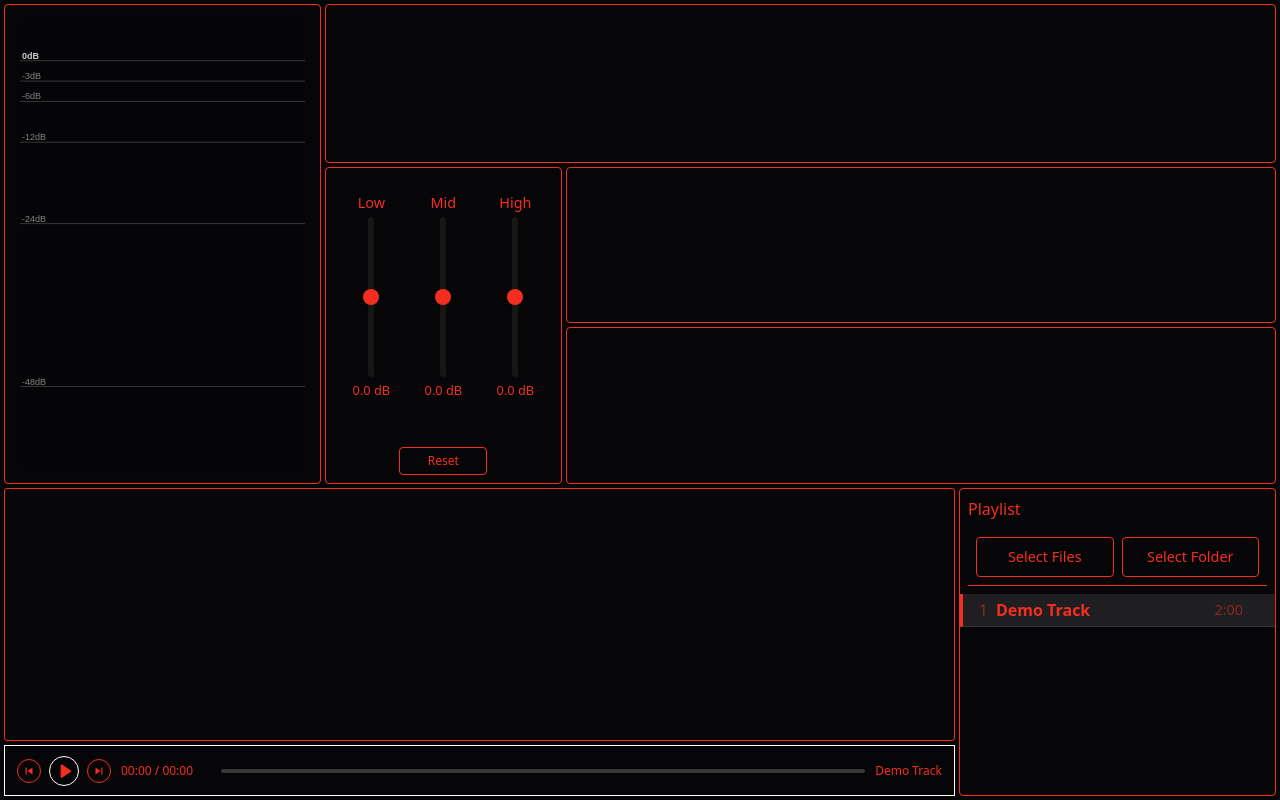
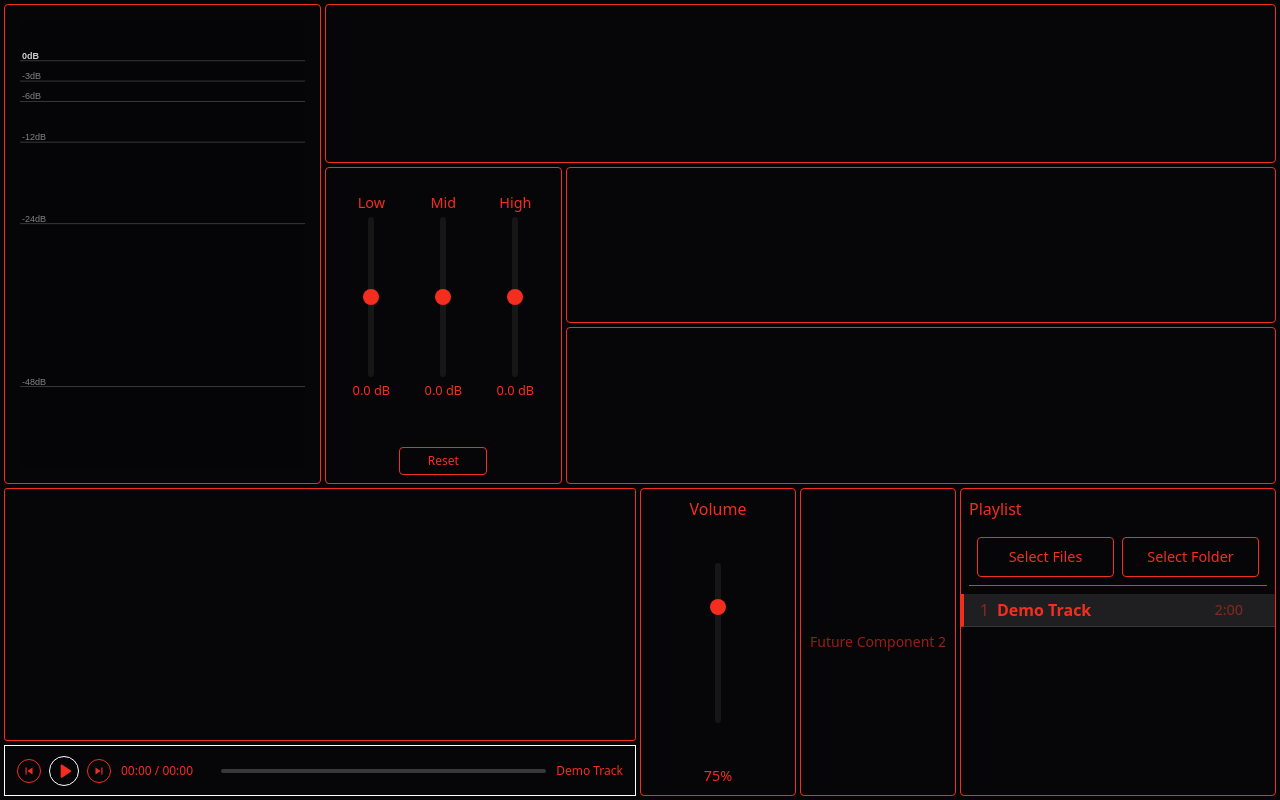
Before and after one commit to sergej-moor/klangbild, a SvelteKit app: page / in a window 1280 px wide. Built offline with nearby package versions, Linux system fonts and the light colour scheme; no server answers.

Commit message:
add: volume control

```diff
--- a/src/lib/audio/controls.ts
+++ b/src/lib/audio/controls.ts
@@ -14,6 +14,7 @@ import {
   eqMidNode,
   eqHighNode,
   eqSettings,
+  volume,
 } from './stores';
 import { getAudioContext, createAudioSource, setupEqualizer } from './core';
 import { setupAnalyzer } from './analyzer';
@@ -191,3 +192,44 @@ export function adjustEqualizer(band: 'low' | 'mid' | 'high', value: number) {
     filterNode.gain.value = gain;
   }
 }
+
+// Set volume level (0-100)
+export function setVolume(level: number) {
+  // Ensure level is within bounds
+  const normalizedLevel = Math.max(0, Math.min(100, level));
+
+  // Update the volume store
+  volume.set(normalizedLevel);
+
+  // Get the gain node and apply the volume
+  const gain = get(gainNode);
+  if (gain) {
+    // Convert percentage (0-100) to gain (0-1)
+    const gainValue = normalizedLevel / 100;
+    gain.gain.value = gainValue;
+  }
+
+  return normalizedLevel;
+}
+
+// Get current volume level
+export function getVolume() {
+  return get(volume);
+}
+
+// Mute audio (set volume to 0 but remember previous level)
+let previousVolume = 75;
+export function toggleMute() {
+  const currentVolume = get(volume);
+
+  if (currentVolume > 0) {
+    // If not muted, store current volume and mute
+    previousVolume = currentVolume;
+    setVolume(0);
+    return true; // now muted
+  } else {
+    // If muted, restore previous volume
+    setVolume(previousVolume);
+    return false; // now unmuted
+  }
+}
--- a/src/lib/audio/index.ts
+++ b/src/lib/audio/index.ts
@@ -8,9 +8,16 @@ export * from './utils';
 
 // Simplified API functions
 import { loadAudioFile } from './core';
-import { togglePlayPause, seekToPosition, adjustEqualizer } from './controls';
+import {
+  togglePlayPause,
+  seekToPosition,
+  adjustEqualizer,
+  setVolume,
+  getVolume,
+  toggleMute,
+} from './controls';
 import { startVisualizerUpdates } from './visualizer';
-import { isPlaying, audioBuffer, playbackPosition, eqSettings } from './stores';
+import { isPlaying, audioBuffer, playbackPosition, eqSettings, volume } from './stores';
 import { get } from 'svelte/store';
 
 /**
@@ -76,3 +83,6 @@ export function setEqualizerValues(values: { low: number; mid: number; high: num
   adjustEqualizer('mid', values.mid);
   adjustEqualizer('high', values.high);
 }
+
+// Re-export volume-related functions and stores
+export { setVolume, getVolume, toggleMute, volume };
--- a/src/lib/audio/stores.ts
+++ b/src/lib/audio/stores.ts
@@ -41,3 +41,6 @@ export const eqSettings = writable({
   mid: 0, // dB, range: -12 to 12
   high: 0, // dB, range: -12 to 12
 });
+
+// Volume (0-100)
+export const volume = writable(75);
--- /dev/null
+++ b/src/lib/components/VolumeSlider.svelte
@@ -0,0 +1,128 @@
+<script lang="ts">
+  import { theme } from '$lib/theme';
+  import { createEventDispatcher } from 'svelte';
+  import { onMount } from 'svelte';
+  import { browser } from '$app/environment';
+  import { volume, setVolume } from '$lib/audio/index';
+
+  // Event dispatcher
+  const dispatch = createEventDispatcher<{
+    change: number;
+  }>();
+
+  // Min/max values
+  const MIN_VOLUME = 0;
+  const MAX_VOLUME = 100;
+
+  // Initialize volume from store
+  let localVolume = $volume;
+
+  // Handle volume change
+  function handleVolumeChange(e) {
+    const newVolume = parseFloat(e.target.value);
+    // Update audio system volume
+    setVolume(newVolume);
+    // Dispatch event for other components
+    dispatch('change', newVolume);
+  }
+
+  // Keep local value in sync with store
+  $: localVolume = $volume;
+</script>
+
+<div class="volume-slider">
+  <h3 class="title">Volume</h3>
+
+  <div class="slider-container">
+    <input
+      type="range"
+      min={MIN_VOLUME}
+      max={MAX_VOLUME}
+      step="1"
+      value={localVolume}
+      on:input={handleVolumeChange}
+      style="--track-color: {theme.primary};"
+      class="vertical-slider"
+    />
+  </div>
+  <div class="value">{localVolume}%</div>
+</div>
+
+<style>
+  .volume-slider {
+    height: 100%;
+    display: flex;
+    flex-direction: column;
+    align-items: center;
+    justify-content: space-between;
+    padding: 0.5rem;
+  }
+
+  .title {
+    font-size: 1rem;
+    margin-bottom: 0.5rem;
+    text-align: center;
+  }
+
+  .slider-container {
+    position: relative;
+    height: 160px;
+    width: 24px;
+    display: flex;
+    justify-content: center;
+    align-items: center;
+    flex: 1;
+  }
+
+  .vertical-slider {
+    -webkit-appearance: none;
+    width: 160px;
+    height: 6px;
+    border-radius: 3px;
+    background: #33333333;
+    outline: none;
+    margin: 0;
+    transform: rotate(-90deg);
+    transform-origin: center;
+    position: absolute;
+  }
+
+  .vertical-slider::-webkit-slider-thumb {
+    -webkit-appearance: none;
+    width: 16px;
+    height: 16px;
+    border-radius: 50%;
+    background: var(--track-color);
+    cursor: pointer;
+    margin-top: -5px; /* Center the thumb vertically */
+  }
+
+  .vertical-slider::-moz-range-thumb {
+    width: 16px;
+    height: 16px;
+    border-radius: 50%;
+    background: var(--track-color);
+    cursor: pointer;
+    border: none;
+  }
+
+  /* Simple solid color track */
+  .vertical-slider::-webkit-slider-runnable-track {
+    background: #33333333;
+    height: 6px;
+    border-radius: 3px;
+  }
+
+  .vertical-slider::-moz-range-track {
+    background: #33333333;
+    height: 6px;
+    border-radius: 3px;
+  }
+
+  .value {
+    font-size: 0.9rem;
+    width: 3.5rem;
+    text-align: center;
+    margin-top: 0.5rem;
+  }
+</style>
--- a/src/routes/+page.svelte
+++ b/src/routes/+page.svelte
@@ -14,6 +14,8 @@
 	import RmsMeter from '$lib/components/visualizer/RMSMeter.svelte';
 	import { playlist } from '$lib/stores/playlist';
 	import Equalizer from '$lib/components/Equalizer.svelte';
+	import VolumeSlider from "$lib/components/VolumeSlider.svelte";
+	import { setVolume } from '$lib/audio/index';
 
 	// Use active track from playlist for the song name
 	const songName = $derived($playlist.activeTrack?.title || "Demo Track");
@@ -67,6 +69,14 @@
 		console.log('Equalizer settings changed:', { low, mid, high });
 		// Here you would apply the EQ settings to your audio processing
 	}
+
+	// Handle volume change
+	function handleVolumeChange(event) {
+		const volume = event.detail;
+		console.log('Volume changed:', volume);
+		// Now actually apply the volume change
+		setVolume(volume);
+	}
 </script>
 
 <!-- Main Container - Convert regular CSS to Tailwind -->
@@ -118,11 +128,26 @@
     {/if}
 
     <!-- Bottom Section -->
-    <div class="grid grid-cols-[3fr_1fr] gap-1 max-h-[40vh] min-h-0">
+    <div class="grid grid-cols-[2fr_1fr_1fr] gap-1 max-h-[40vh] min-h-0">
         <!-- Waveform and Controls -->
         <div class="flex flex-col gap-1 overflow-hidden">
             <Waveform />
             <PlayPauseControls songName={songName} />
+        </div>
+
+        <!-- Two placeholder boxes side by side -->
+        <div class="grid grid-cols-2 gap-1 min-h-0">
+            <!-- Volume Slider (replacing first placeholder) -->
+            <div class="border rounded overflow-hidden" style="border-color: {theme.primary};">
+                <VolumeSlider on:change={handleVolumeChange} />
+            </div>
+
+            <!-- Second placeholder box -->
+            <div class="border rounded overflow-hidden" style="border-color: {theme.primary};">
+                <div class="h-full flex items-center justify-center text-center p-2 text-sm opacity-60">
+                    Future Component 2
+                </div>
+            </div>
         </div>
 
         <!-- Playlist -->
```
